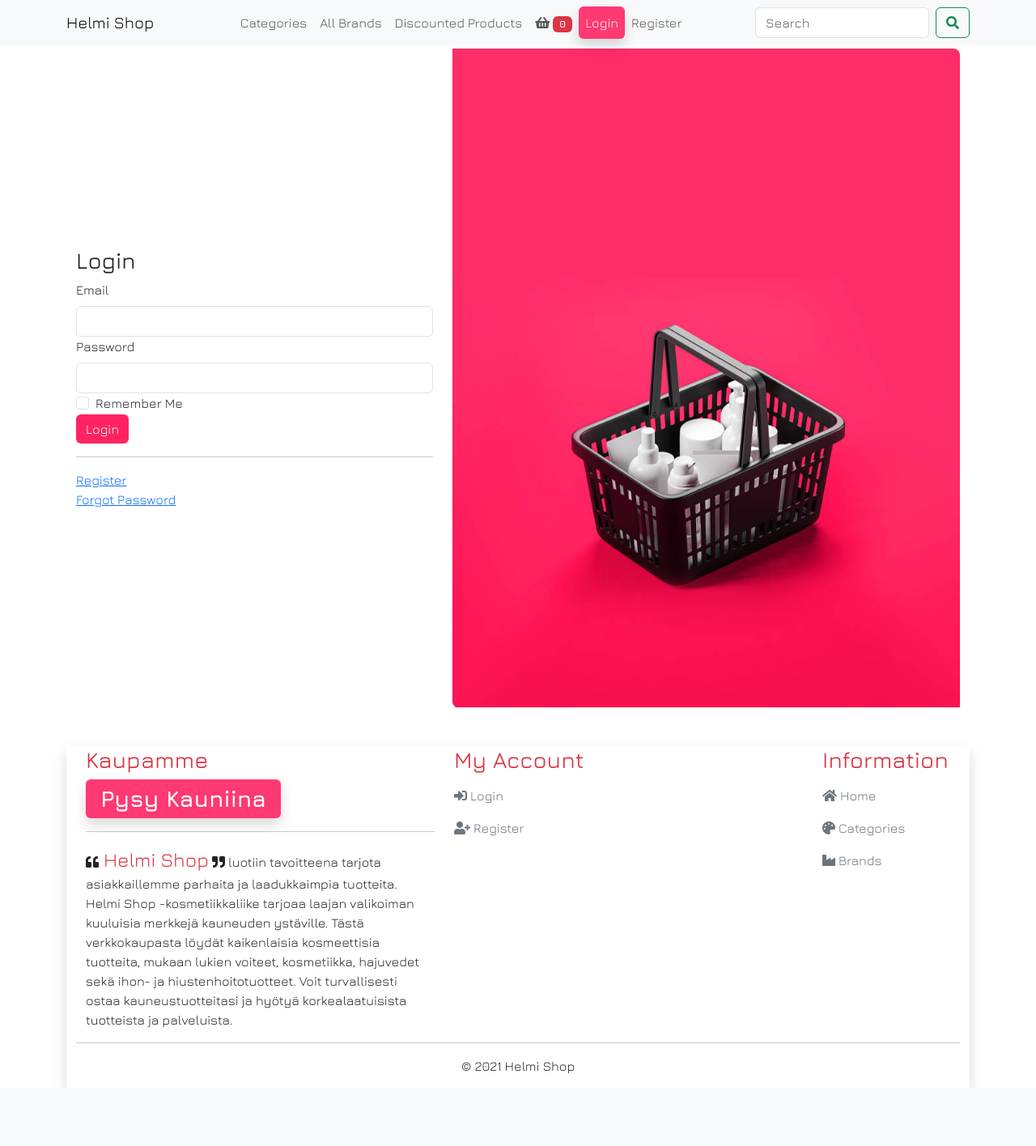
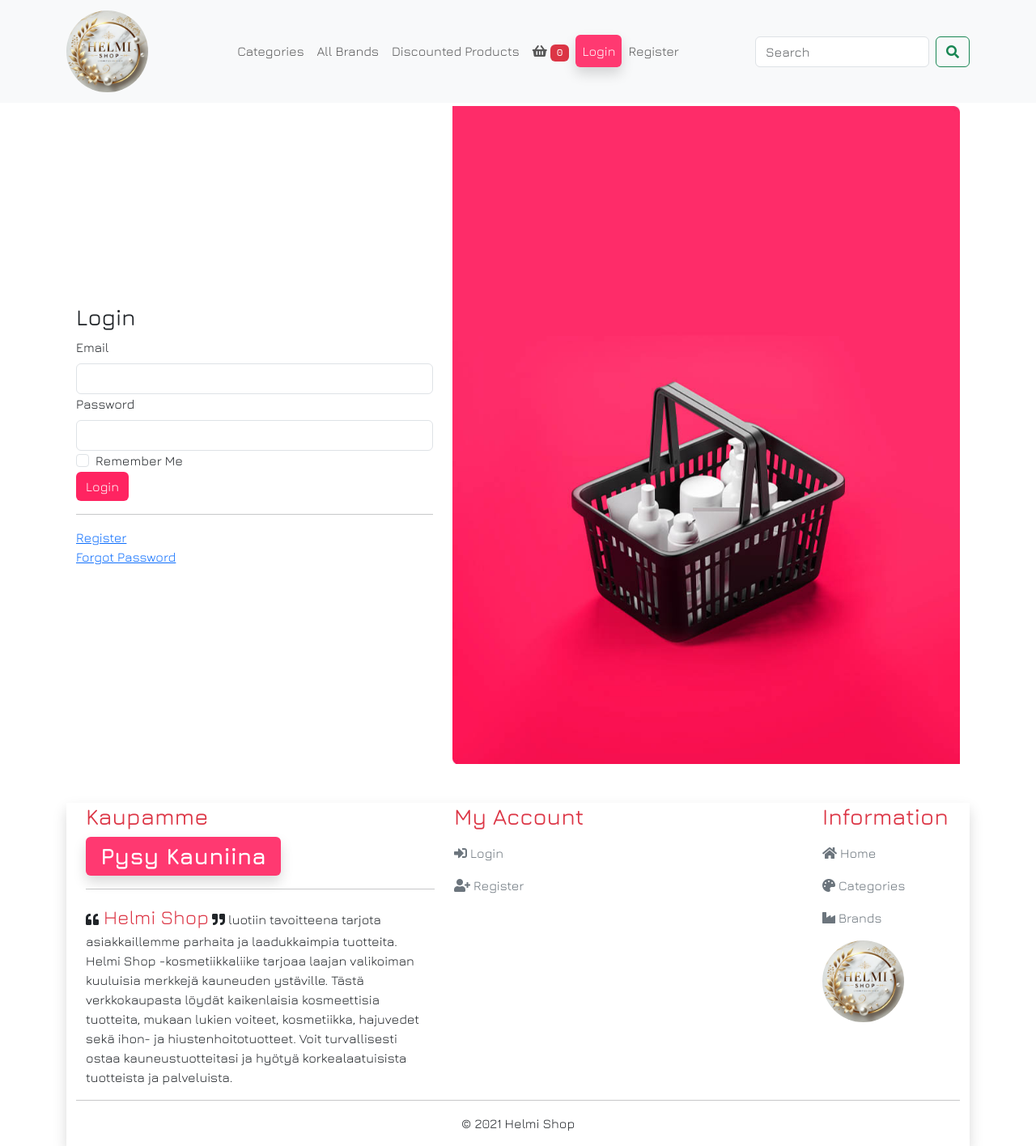
Before and after one commit to HosseinFarah/Cosmetics-online-store, a Flask app: a page that uses app/templates/base.html in a window 1280 px wide. Shown: the whole page at 81% size. Before the commit the page ends 1336 px from the top, so only its background shows below. Run offline with Flask 3, Linux system fonts and the light colour scheme; data that the repository does not hold is empty; parts of the project's set-up code (start-up, migrations or seed data) failed here and were passed over; some libraries are stand-ins or nearby versions.

Commit message:
Logo added

```diff
--- a/app/templates/base.html
+++ b/app/templates/base.html
@@ -22,7 +22,7 @@
         <nav class="navbar navbar-expand-lg navbar-light bg-light">
             <div class="container">
                 <a class="navbar-brand" href="{{ url_for('main.index') }}" data-bs-toggle="tooltip" data-bs-placement="bottom" data-bs-title="Main Page"
-                    >Helmi Shop</a>
+                    ><img src="{{ url_for('static', filename='uploads/Helmi.webp') }}" alt="Helmi Shop" width="101" height="101" class="rounded-circle" /></a>
 
 
                 <button
@@ -185,6 +185,7 @@
                                 <li class="mt-3"><a href="{{ url_for('products.category', category_name='Makeup') }}" class="text-decoration-none text-secondary"><i class="fa fa-palette"></i> Categories</a></li>
                                 <li class="mt-3"><a href="{{ url_for('products.brand', brand_name='FILORGA') }}" class="text-decoration-none text-secondary"><i class="fa fa-industry"></i> Brands</a></li>
                             </ul>
+                            <img src="{{ url_for('static', filename='uploads/Helmi.webp') }}" alt="Helmi Shop" width="101" height="101" class="rounded-circle" />
                     </div>
         </div>
         <div class="row">
```
Also changed, not shown: app/static/uploads/Helmi.webp (added).
